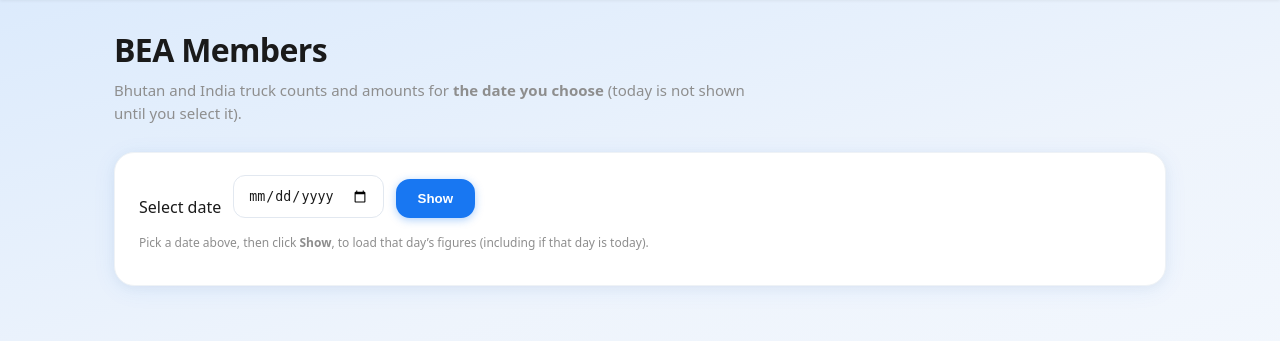
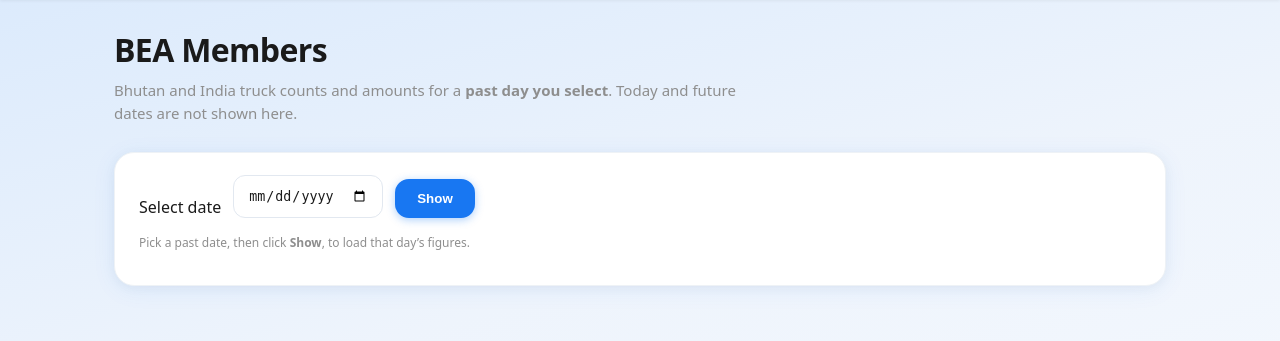
Before and after one commit to beacparking/BEAC-CLEAN, a Flask app: page /members in a window 1280 px wide. Shown: the part 73-414 px from the top of the page. Run offline with Flask 3, Linux system fonts and the light colour scheme; the visitor is signed in with stand-in values (Sample User, id 1); some libraries are stand-ins or nearby versions.

Commit message:
Members: only show past dates; block today/future (Thimphu)

```diff
--- a/app.py
+++ b/app.py
@@ -812,8 +812,25 @@ def members():
         except ValueError:
             members_date = None
 
+    today_th = _thimphu_today()
+    members_max_date = (today_th - timedelta(days=1)).isoformat()
+
     if members_date is None:
-        return render_template("members.html", members_date=None, show_data=False)
+        return render_template(
+            "members.html",
+            members_date=None,
+            show_data=False,
+            members_max_date=members_max_date,
+        )
+
+    if members_date >= today_th:
+        return render_template(
+            "members.html",
+            members_date=members_date,
+            show_data=False,
+            today_not_allowed=True,
+            members_max_date=members_max_date,
+        )
 
     conn = get_db()
     cur = conn.cursor()
@@ -880,6 +897,7 @@ def members():
         "members.html",
         members_date=members_date,
         show_data=True,
+        members_max_date=members_max_date,
         bhutanese=bhutan_display,
         indian=indian_display,
         indian_actual=indian_actual,
--- a/templates/members.html
+++ b/templates/members.html
@@ -22,12 +22,12 @@
 <div class="page">
 
 <h1>BEA Members</h1>
-<p class="page-lead">Bhutan and India truck counts and amounts for <strong>the date you choose</strong> (today is not shown until you select it).</p>
+<p class="page-lead">Bhutan and India truck counts and amounts for a <strong>past day you select</strong>. Today and future dates are not shown here.</p>
 
 <div class="dash-card">
 <form method="GET" class="qr-form">
     <label for="members-date">Select date</label>
-    <input type="date" name="date" id="members-date" value="{% if members_date %}{{ members_date.isoformat() }}{% endif %}" required>
+    <input type="date" name="date" id="members-date" value="{% if members_date %}{{ members_date.isoformat() }}{% endif %}" max="{{ members_max_date }}" required>
     <button type="submit">Show</button>
 </form>
 
@@ -60,8 +60,10 @@
         </div>
     </div>
 </div>
+{% elif today_not_allowed %}
+<p class="stats-note">Totals for <strong>today</strong> (and any future date) are not available on this page. Choose a past day up to {{ members_max_date }}.</p>
 {% else %}
-<p class="stats-note">Pick a date above, then click <strong>Show</strong>, to load that day’s figures (including if that day is today).</p>
+<p class="stats-note">Pick a past date, then click <strong>Show</strong>, to load that day’s figures.</p>
 {% endif %}
 </div>
 
```
